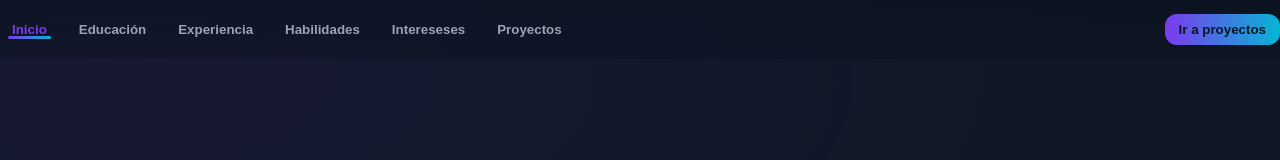
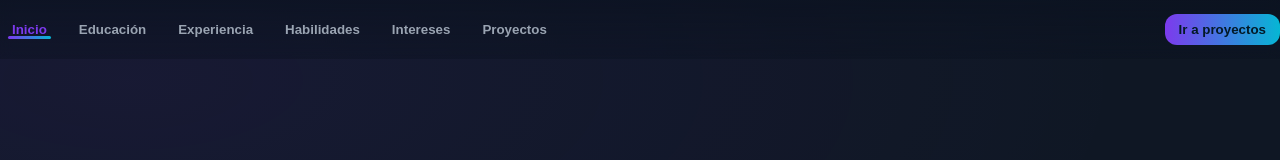
Before and after one commit to Criss0001/Portafolio-Cristian, a Vue app: page / in a window 1280 px wide. Shown: the top 160 px of the page. Built offline with nearby package versions, Linux system fonts and the light colour scheme; the HTML template or start-up script is replaced by a standard one.

Commit message:
cambio de intereses

```diff
--- a/src/App.vue
+++ b/src/App.vue
@@ -13,7 +13,7 @@ const links = ref([
   { id: "educacion", label: "Educación" },
   { id: "experiencia", label: "Experiencia" },
   { id: "habilidades", label: "Habilidades" },
-  { id: "intereses", label: "Intereseses" },
+  { id: "intereses", label: "Intereses" },
   { id: "proyectos", label: "Proyectos" },
 ]);
 
```
